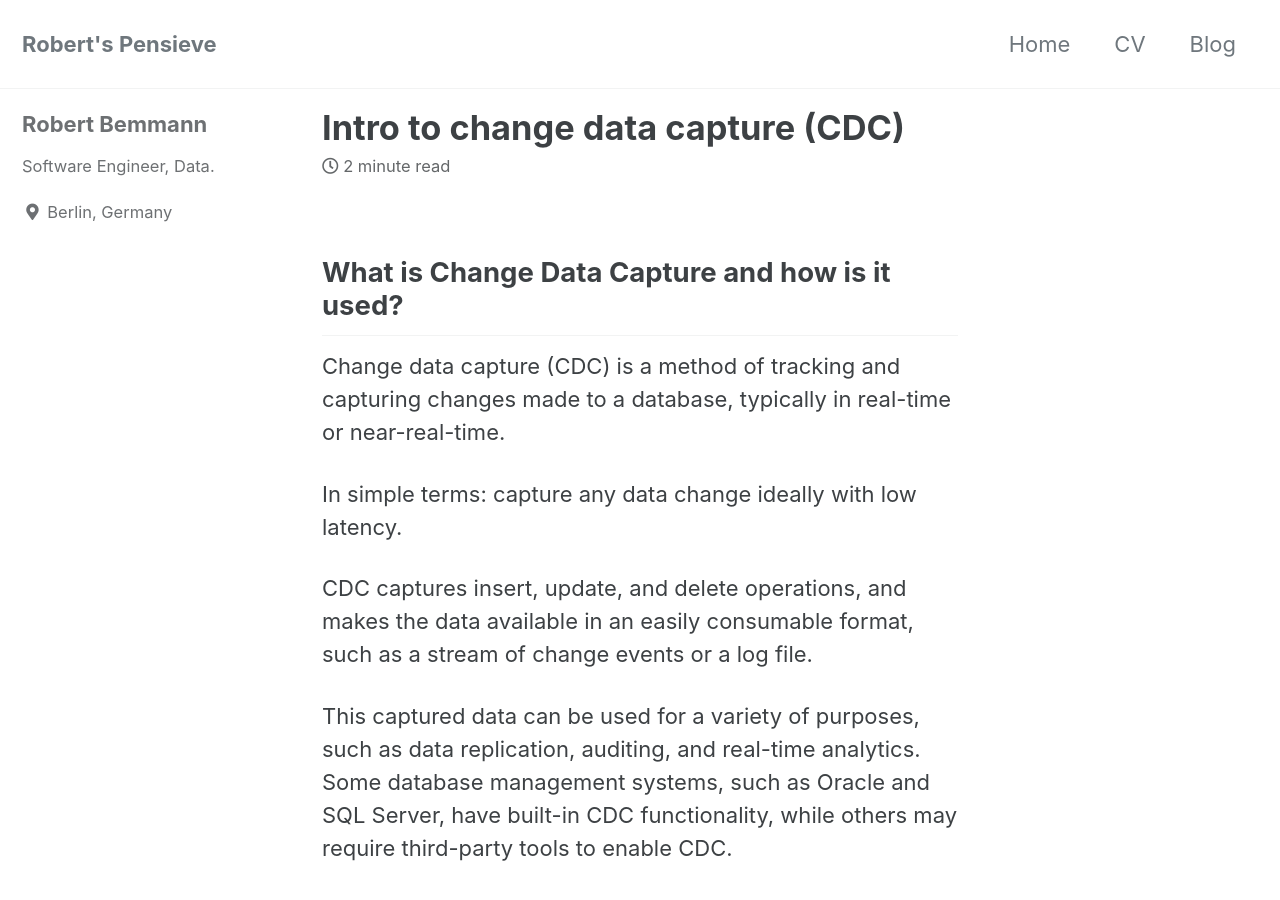
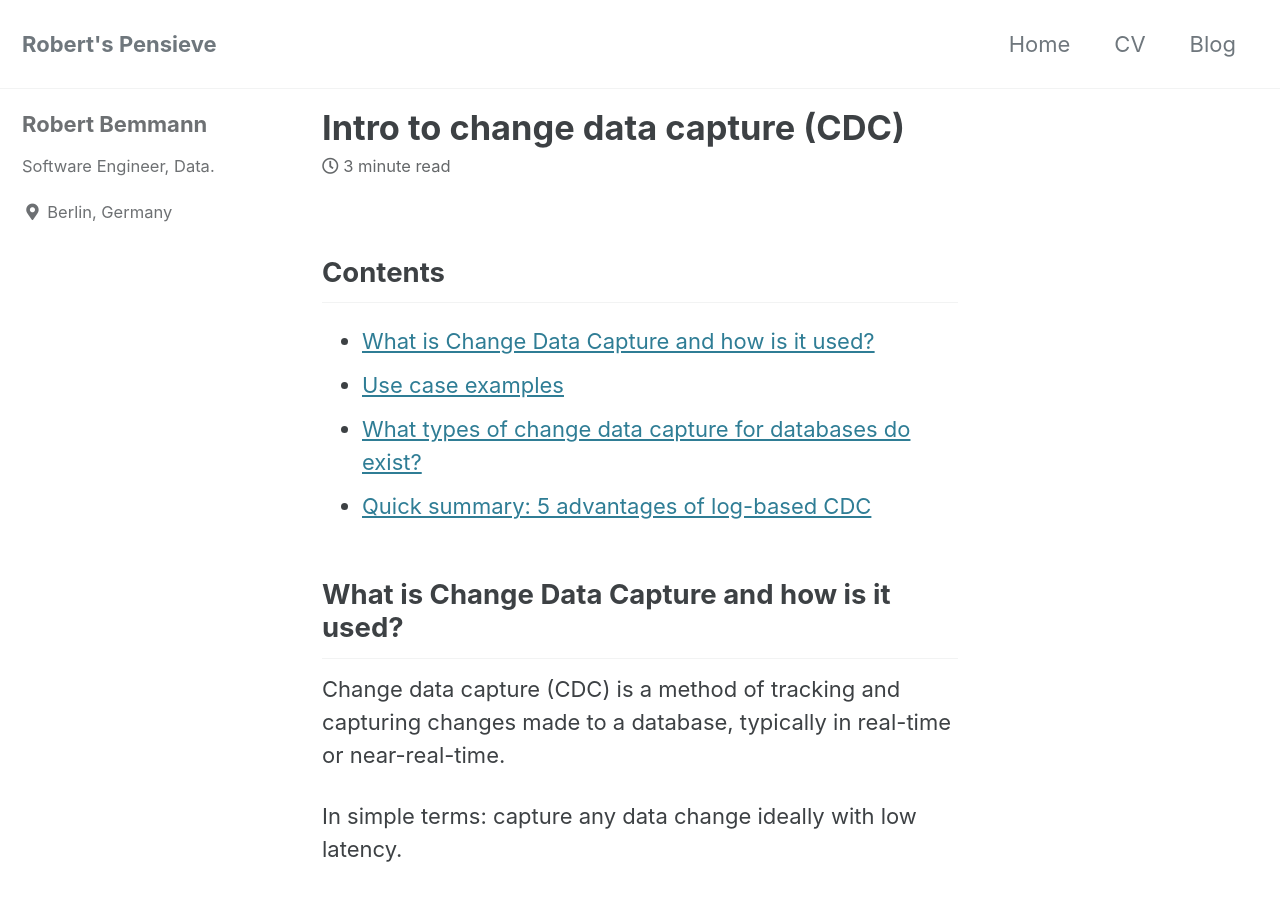
Before and after one commit to RobertBemmann/pensieve, a Jekyll site: the page built from _posts/2023-07-20-intro-to-change-data-capture.md, in a window 1280 px wide and 900 px high. Built offline with Jekyll 4.4.1, drawn with Linux system fonts in a browser that asks for light colours; cached includes are drawn as plain includes.

Commit message:
update cdc

```diff
--- a/_posts/2023-07-20-intro-to-change-data-capture.md
+++ b/_posts/2023-07-20-intro-to-change-data-capture.md
@@ -2,6 +2,12 @@
 title:  "Intro to change data capture (CDC)"
 last_modified_at: 2023-07-20T14:41:00-01:00
 ---
+
+## Contents
+* [What is Change Data Capture and how is it used?](#what-is-change-data-capture-and-how-is-it-used)
+* [Use case examples](#use-case-examples)
+* [What types of change data capture for databases do exist?](#what-types-of-change-data-capture-for-databases-do-exist)
+* [Quick summary: 5 advantages of log-based CDC](#quick-summary-5-advantages-of-log-based-cdc)
 
 ## What is Change Data Capture and how is it used?
 Change data capture (CDC) is a method of tracking and capturing changes made to a database, typically in real-time or near-real-time.
@@ -25,7 +31,7 @@ This captured data can be used for a variety of purposes, such as data replicati
 ## What types of change data capture for databases do exist?
 There are several different types of change data capture (CDC) for databases. The best method to use depends on the specific requirements and constraints of the application or system.
 
-*Log-based CDC*
+**Log-based CDC**
 * Capture changes by reading the database's transaction log, which contains a record of all changes made to the database. The changes are then for example forwarded to a messaging queue like Kafka.
 * Pros
   * Efficient with low overhead
@@ -39,7 +45,7 @@ There are several different types of change data capture (CDC) for databases. Th
   * requires a high amount of storage
   * for Debezium to work the tables need to have a primary key
 
-*Query-based CDC*
+**Query-based CDC**
 * Periodically run SQL queries against the database
   * identify any changes that have occurred since the last query (using audit columns)
   * snapshot of the whole table
@@ -54,7 +60,7 @@ There are several different types of change data capture (CDC) for databases. Th
     * you are not able to track delete operations
   * you need so-called audit columns (`update_timestamp` or `last_modification_timestamp`) in each table you want to track
 
-*Trigger-based CDC*
+**Trigger-based CDC**
 * Capture changes by using database triggers, which are special type of stored procedures that are automatically executed in response to specific events, such as an insert, update, or delete operation on a table.
 * Pros
  * accurate - every change to a record is tracked
@@ -64,8 +70,8 @@ There are several different types of change data capture (CDC) for databases. Th
  * The additional data stored in the database can become an operational burden soon
 
 
-*Hybrid CDC*
-This method combines elements of different CDC methods in order to achieve the desired level of granularity or performance.
+**Hybrid CDC**
+* This method combines elements of different CDC methods in order to achieve the desired level of granularity or performance.
 
 ## Quick summary: 5 advantages of log-based CDC
 https://debezium.io/blog/2018/07/19/advantages-of-log-based-change-data-capture/
```
